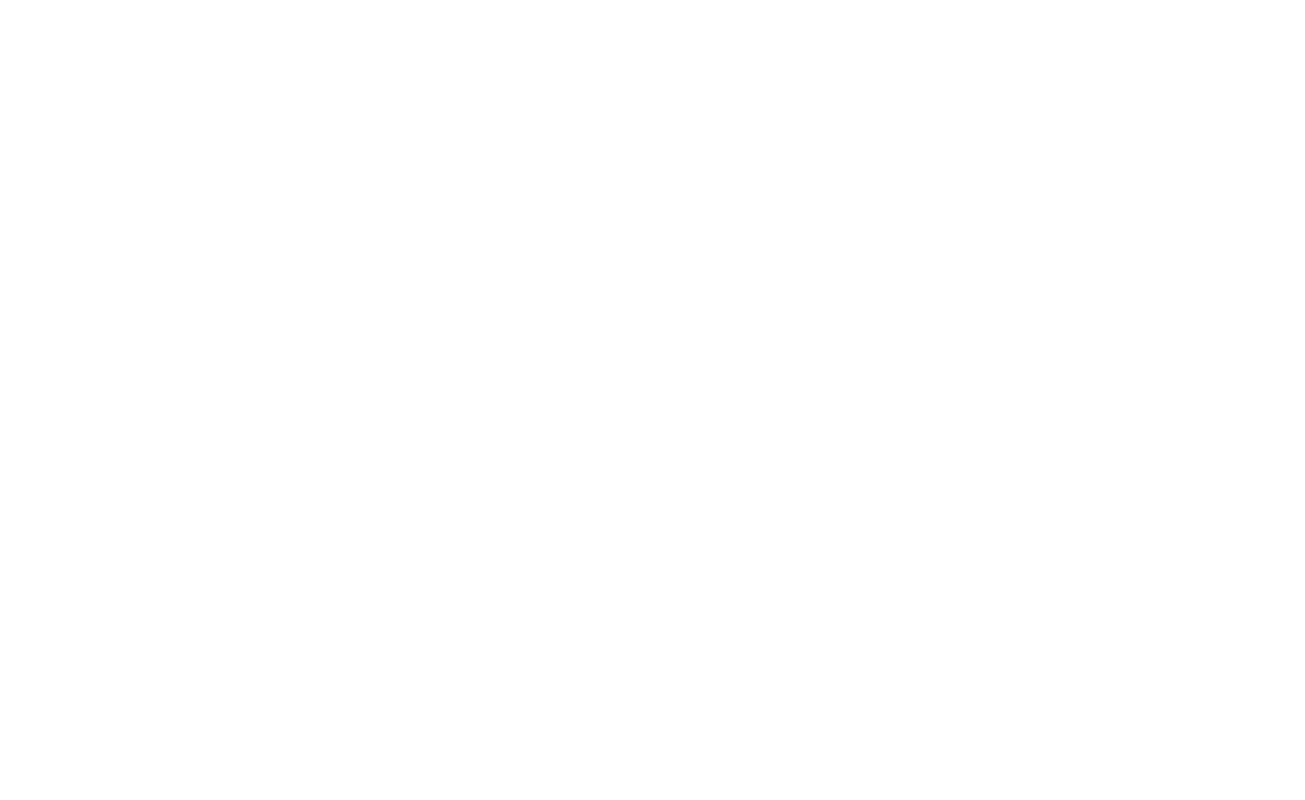
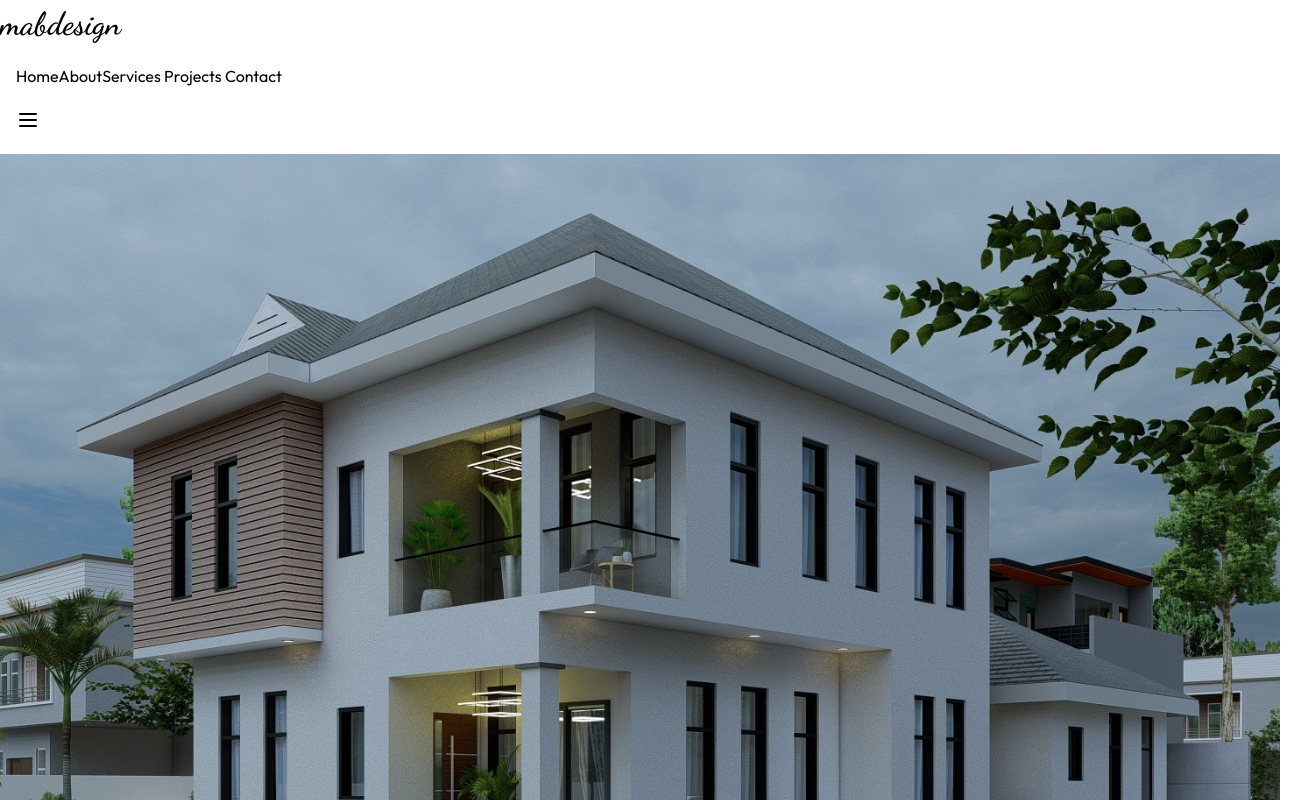
Before and after one commit to Aisha-zen/BAM, a React (Vite) app: page / in a window 1280 px wide. Before the commit this address had no page. Shown: the top 800 px of the page, 1305 px wide, since content can reach past the window. Built offline with nearby package versions, Linux system fonts and the light colour scheme; a web font is replaced by a local one.

Commit message:
homepage fixed

```diff
--- a/src/Home.jsx
+++ b/src/Home.jsx
@@ -5,6 +5,7 @@
 import Contact from "./Contact.jsx";
 import Footer from "./Footer.jsx";
 import Works from "./Works.jsx";
+
 
 function Home() {
   return (
--- a/src/index.css
+++ b/src/index.css
@@ -1,3 +1,3 @@
-@tailwind base;
-@tailwind components;
-@tailwind utilities;
+@import 'tailwindcss/base';
+@import 'tailwindcss/components';
+@import 'tailwindcss/utilities';
--- a/src/main.jsx
+++ b/src/main.jsx
@@ -15,7 +15,7 @@
   <React.StrictMode>
     <BrowserRouter>
       <Routes>
-        <Route path="/Home" element={<Home />} />
+        <Route path="/" element={<Home />} />
         <Route path="/About" element={<About />} />
         <Route path="/Project" element={<Project />} />
         <Route path="/Services" element={<Services />} />
```
